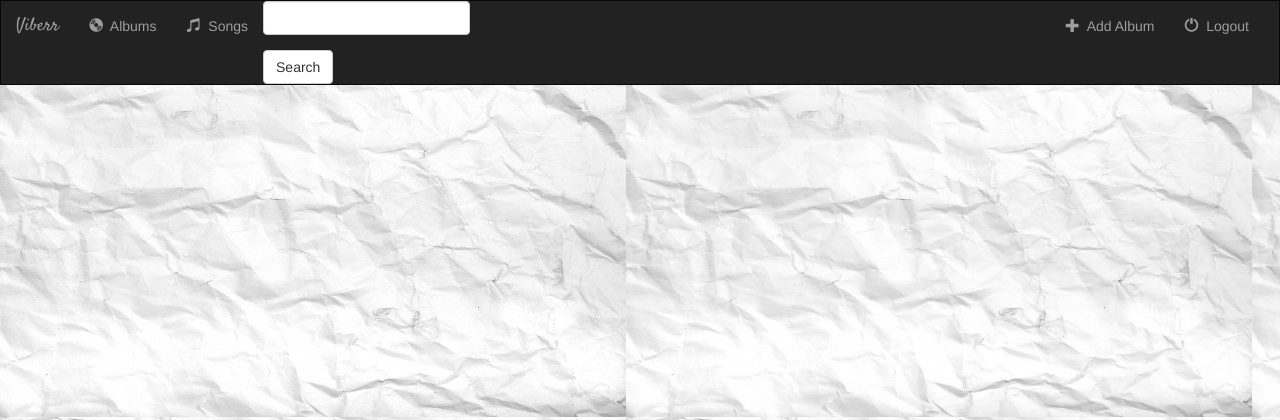
After one commit to Jerry6212/django_project, a Django app: template music/templates/music/base.html in a window 1280 px wide. The commit adds this page. Shown: the top 420 px of the page. Run offline with Django 3.2, Linux system fonts and the light colour scheme; the template is opened without the code that fills it, so the values that code supplies are empty; some libraries are stand-ins or nearby versions.

Commit message:
Added a html base page to make changing all pages more efficent

```diff
--- a/music/static/music/style.css
+++ b/music/static/music/style.css
@@ -1,3 +1,10 @@
 body{
     background: white url("images/background.jpg");
 }
+.navbar{
+    border-radius: 0;
+}
+.navbar-brand{
+    font-family: 'Satisfy', cursive;
+
+}
--- /dev/null
+++ b/music/templates/music/base.html
@@ -0,0 +1,82 @@
+<!DOCTYPE html>
+<html lang="en">
+<head>
+    <meta charset="UTF-8">
+    <title>Viberr</title>
+    {% load static %}
+    <link rel="stylesheet" href="https://maxcdn.bootstrapcdn.com/bootstrap/3.3.7/css/bootstrap.min.css">
+    <link href="https://fonts.googleapis.com/css?family=Satisfy" rel="stylesheet" type="text/css">
+    <link rel="stylesheet" type="text/css" href="{% static 'music/style.css' %}"/>
+    <script src="https://ajax.googleapis.com/ajax/libs/jquery/1.12.0/jquery.min.js"></script>
+    <script src="http://maxcdn.bootstrapcdn.com/bootstrap/3.3.6/js/bootstrap.min.js"></script>
+
+</head>
+<body>
+<nav class="navbar navbar-inverse">
+    <div class="container-fluid">
+    <!--Logo, returns to homepage-->
+        <div class="navbar-header">
+            <!--This gets rid of the navbar and replaces it with hamburger menu when screen is small-->
+            <button type="button" class="navbar-toggle" data-toggle="collapse" data-target="#topnavbar">
+                <span class="icon-bar"> </span>
+                <span class="icon-bar"> </span>
+                <span class="icon-bar"> </span>
+
+
+            </button>
+            <a class="navbar-brand" href="{% url 'music:index' %}"> Viberr</a>
+
+        </div>
+        <!-- navbar items-->
+        <div class="collapse navbar-collapse", id="topnavbar">
+            <ul class="nav navbar-nav">
+                <li class="">
+                    <a href="{% url 'music:index' %}">
+                        <span class="glyphicon glyphicon-cd" aria-hidden="true"></span>&nbsp; Albums
+
+
+                    </a>
+                </li>
+                <li class="">
+                    <a href="#">
+                        <span class="glyphicon glyphicon-music" aria-hidden="true"></span>&nbsp; Songs
+
+
+                    </a>
+                </li>
+
+            </ul>
+            <form class="navar-form navbar-left" role="search" method="get" action="#">
+                <div class="form-group">
+                   <input type="text" class="form-control" name="q" value="">
+                </div>
+                <button type="submit" class="btn btn-default"> Search</button>
+
+            </form>
+
+            <ul class="nav navbar-nav navbar-right">
+                 <li class="">
+                    <a href="{% url 'music:index' %}">
+                        <span class="glyphicon glyphicon-plus" aria-hidden="true"></span>&nbsp; Add Album
+
+
+                    </a>
+                </li>
+                 <li class="">
+                    <a href="{% url 'music:index' %}">
+                        <span class="glyphicon glyphicon-off" aria-hidden="true"></span>&nbsp; Logout
+
+
+                    </a>
+                </li>
+            </ul>
+
+        </div>
+
+    </div>
+</nav>
+{% block body %}
+{% endblock %}
+
+</body>
+</html>
--- a/music/templates/music/detail.html
+++ b/music/templates/music/detail.html
@@ -1,3 +1,6 @@
+<!-- This is how to change the title of a page, changes from "Viberr to "Album details"-->
+{% block title %} Album Details {% endblock %}
+
 <img src="{{ album.album_logo }}">
 
 <h1>{{ album.album_title }}</h1>
```
Also changed, not shown: music/templates/music/index.html (+3 -74 lines).
